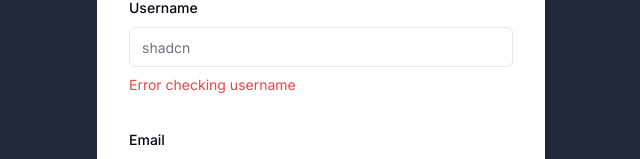
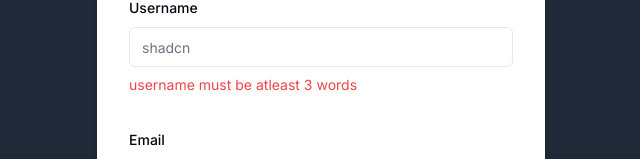
Before and after one commit to saif01010/MystryMessage, a Next.js app: page /sign-up in a window 1280 px wide. Shown: the part 261-420 px from the top of the page, without its empty margins (319-959 px from the left). Built offline with nearby package versions, Linux system fonts and the light colour scheme; no server answers.

Commit message:
Refactor form imports and fix API endpoint in sign-up page

```diff
--- a/src/app/(auth)/sign-up/page.tsx
+++ b/src/app/(auth)/sign-up/page.tsx
@@ -1,6 +1,12 @@
 'use client'
 import React, { use, useEffect, useState } from 'react'
 import {zodResolver} from '@hookform/resolvers/zod'
+import { Form,
+         FormControl,
+         FormField,
+         FormItem,
+         FormLabel,
+         FormMessage } from '@/components/ui/form'
 import { useDebounce } from 'use-debounce';
 import {useRouter} from 'next/navigation'
 import {useToast} from '@/components/ui/use-toast'
@@ -9,7 +15,6 @@ import { signUpSchema } from '@/schemas/signUpSchema'
 import  {useForm} from 'react-hook-form'
 import axios ,{AxiosError}from 'axios'
 import {ApiResponse} from '@/types/ApiResponse'
-import { Form, FormControl, FormDescription, FormField, FormItem, FormLabel, FormMessage } from '@/components/ui/form'
 import { Input } from '@/components/ui/input'
 import { Button } from '@/components/ui/button'
 import { Loader2 } from 'lucide-react'
@@ -37,7 +42,8 @@ const SignUpPage = () => {
         setUsernameMessage('')
       }
       try {
-        const response = await axios.get(`/api/auth/check-username-unique?username=${debouncedUsername}`)
+        const response = await axios.get(`api/check-username-unique?username=${debouncedUsername}`)
+        console.log(response)
         setUsernameMessage(response.data.message);
       } catch (error) {
         const axiosError = error as AxiosError<ApiResponse>;
@@ -101,7 +107,7 @@ const SignUpPage = () => {
               {!isCheakingUsername && usernameMessage && (
                 <p
                 className={`text-sm ${
-                  usernameMessage === 'Username is unique'
+                  usernameMessage === 'Username is available'
                     ? 'text-green-500'
                     : 'text-red-500'
                 }`}
```
